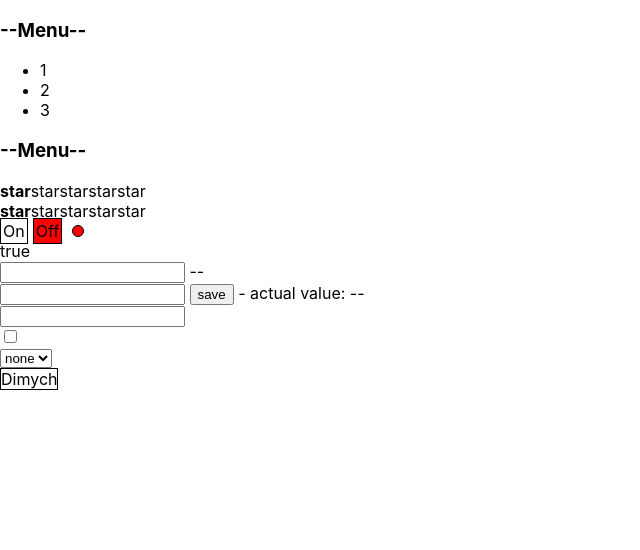
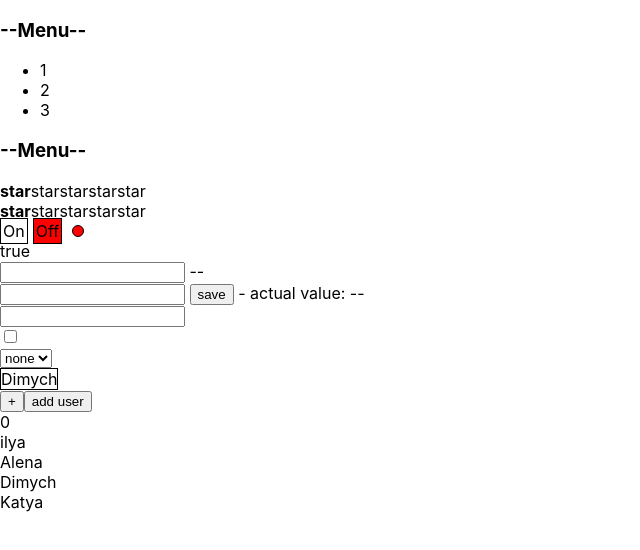
Before and after one commit to IlyaGab/React-podrobno, a React (Create React App) app: page / in a window 1280 px wide. Shown: the top 550 px of the page, without its empty margins (0-640 px from the left). Built offline with nearby package versions, Linux system fonts and the light colour scheme.

Commit message:
add React.memo task

```diff
--- a/src/App.tsx
+++ b/src/App.tsx
@@ -11,6 +11,7 @@ import {GetValueOfUncontrolledInputByButtonPress
 import TrackingValueOfUncontrolledInput from './Components/UncontrolledInput/UncontrolledInput';
 import ControlledInput, {ControlledCheckbox, ControlledSelect} from './Components/ControlledInput/ControlledInput';
 import Select from './Components/Select/Select';
+import ReactMemo from './Components/ReactMemo';
 
 let array = [{title:'Ilya', value:'1'}, {title:'Alena', value:'2'},{title: 'Dimych', value:'3'}]
 
@@ -36,6 +37,7 @@ function App() {
             <ControlledCheckbox/>
             <ControlledSelect/>
             <Select value={select} onChange={setSelect} items={array}/>
+            <ReactMemo/>
         </div>
     );
 }
--- /dev/null
+++ b/src/Components/ReactMemo.tsx
@@ -0,0 +1,41 @@
+import React, {useState} from 'react';
+
+
+const NewMessageCounter = (props: { count: number }) => {
+    return <div>{props.count}</div>
+}
+
+const UsersSecret = (props: { users: Array<string> }) => {
+    console.log('render Users')
+    return <div> {
+        props.users.map((u, i) => <div key={i}>{u}</div>
+        )
+    }
+    </div>
+}
+const Users = React.memo(UsersSecret)
+
+const ReactMemo = () => {
+    let [count, setCount] = useState(0)
+    let [users, setUsers] = useState(['ilya', 'Alena', 'Dimych', "Katya"])
+
+    const onClickHandler = () => {
+        setCount(count+1)
+    }
+
+    const addUser = () => {
+       let newUsers = [...users, 'Ilya' + new Date().getTime()]
+        setUsers(newUsers)
+    }
+
+    return (
+        <div>
+            <button onClick={onClickHandler}>+</button>
+            <button onClick={addUser}>add user</button>
+            <NewMessageCounter count={count}/>
+            <Users users={users}/>
+        </div>
+    );
+};
+
+export default ReactMemo;
```
